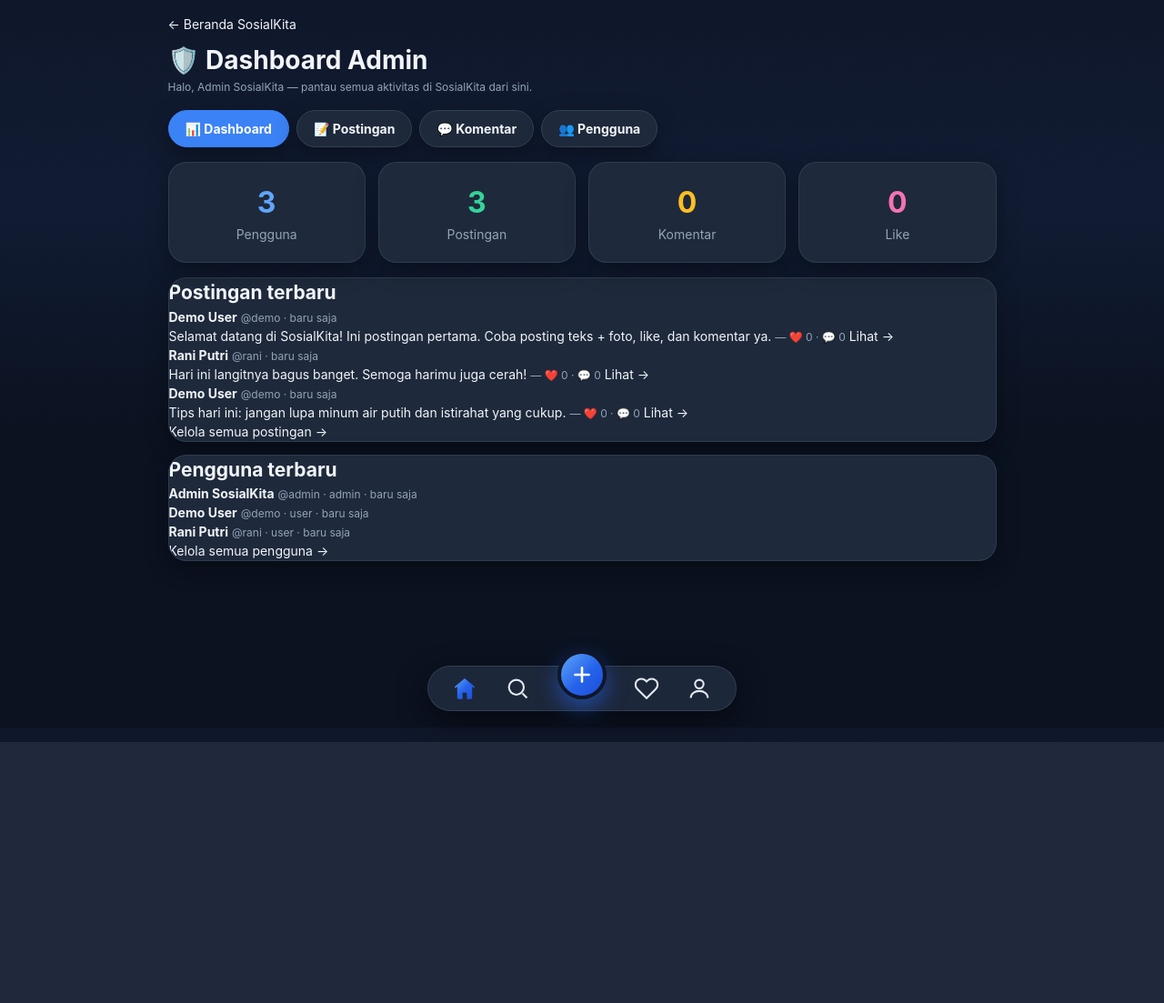
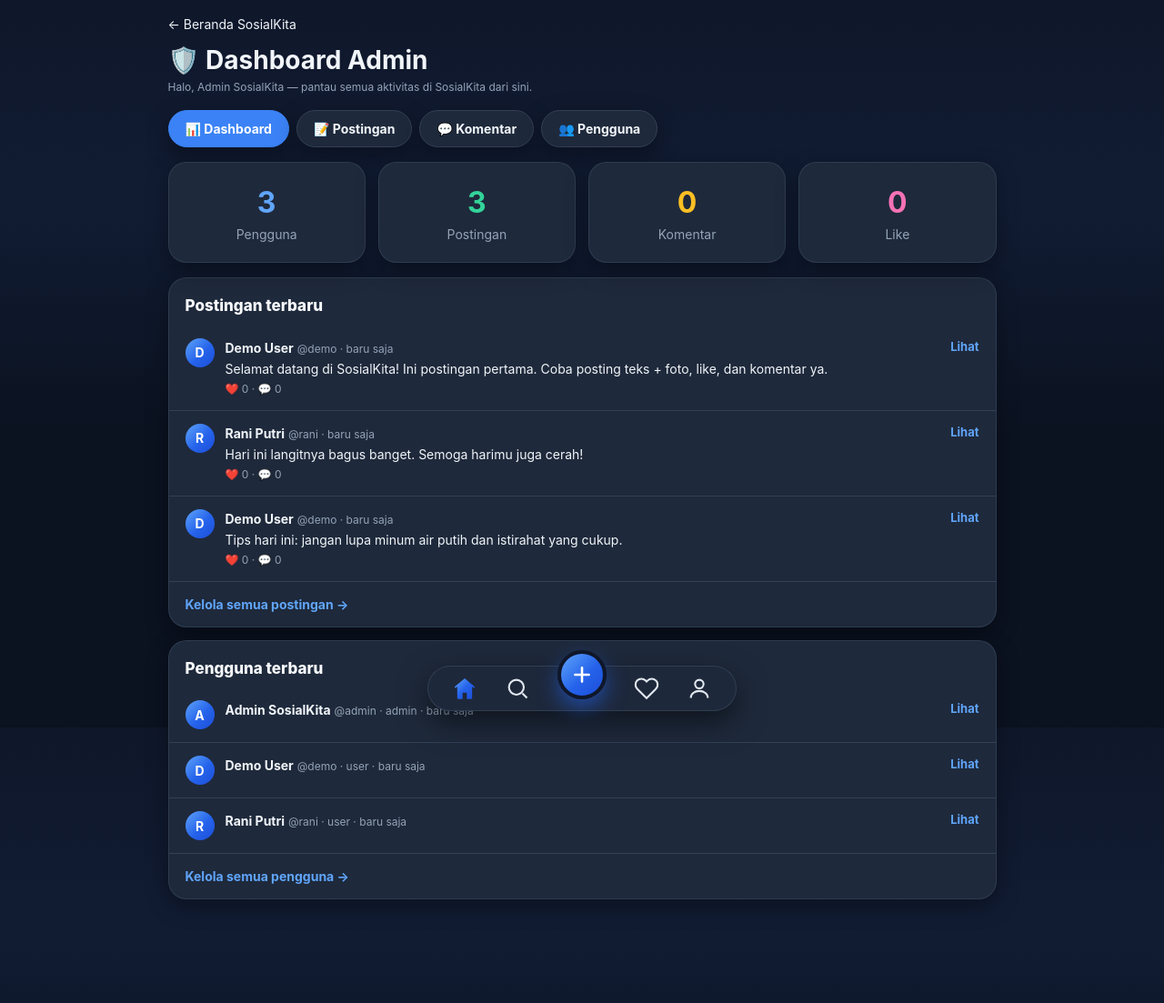
Before and after one commit to rian-nzr/sosialkita, a PHP site: page /admin/index.php in a window 1280 px wide. Shown: the whole page at 91% size. Before the commit the page ends 816 px from the top, so only its background shows below. Run offline with PHP 8.4, Linux system fonts and the light colour scheme; a user stored in the database is signed in; data comes from the database, SQL or seed files in the repository; data that the repository does not hold is empty.

Commit message:
Rapikan Dashboard Admin: daftar postingan & pengguna jadi baris ber-avatar dengan pemisah

```diff
--- a/admin/index.php
+++ b/admin/index.php
@@ -39,23 +39,34 @@ include __DIR__ . '/../includes/header.php';
   </div>
 
   <div class="card">
-    <h2>Postingan terbaru</h2>
+    <div class="card-head"><h2>Postingan terbaru</h2></div>
     <?php if (!$recentPosts): ?><p class="empty">Belum ada postingan.</p><?php endif; ?>
     <?php foreach ($recentPosts as $p): ?>
-      <p><b><?= e($p['name']) ?></b> <span class="muted">@<?= e($p['username']) ?> · <?= e(timeAgo($p['created_at'])) ?></span><br>
-      <?= e(excerpt($p['content'], 120)) ?>
-      <span class="muted">— ❤️ <?= (int)$p['like_count'] ?> · 💬 <?= (int)$p['comment_count'] ?></span>
-      <a href="../post.php?id=<?= (int)$p['id'] ?>">Lihat →</a></p>
+      <div class="list-row">
+        <div class="avatar"><?= e(strtoupper(substr($p['name'], 0, 1))) ?></div>
+        <div class="list-body">
+          <b><?= e($p['name']) ?></b> <span class="list-meta">@<?= e($p['username']) ?> · <?= e(timeAgo($p['created_at'])) ?></span>
+          <p><?= e(excerpt($p['content'], 120)) ?></p>
+          <span class="list-meta">❤️ <?= (int)$p['like_count'] ?> · 💬 <?= (int)$p['comment_count'] ?></span>
+        </div>
+        <a class="list-action" href="../post.php?id=<?= (int)$p['id'] ?>">Lihat</a>
+      </div>
     <?php endforeach; ?>
-    <p><a href="posts.php">Kelola semua postingan →</a></p>
+    <div class="card-foot"><a href="posts.php">Kelola semua postingan →</a></div>
   </div>
 
   <div class="card">
-    <h2>Pengguna terbaru</h2>
+    <div class="card-head"><h2>Pengguna terbaru</h2></div>
     <?php foreach ($recentUsers as $u): ?>
-      <p><b><?= e($u['name']) ?></b> <span class="muted">@<?= e($u['username']) ?> · <?= e($u['role']) ?> · <?= e(timeAgo($u['created_at'])) ?></span></p>
+      <div class="list-row">
+        <div class="avatar"><?= e(strtoupper(substr($u['name'], 0, 1))) ?></div>
+        <div class="list-body">
+          <b><?= e($u['name']) ?></b> <span class="list-meta">@<?= e($u['username']) ?> · <?= e($u['role']) ?> · <?= e(timeAgo($u['created_at'])) ?></span>
+        </div>
+        <a class="list-action" href="../profile.php?u=<?= e($u['username']) ?>">Lihat</a>
+      </div>
     <?php endforeach; ?>
-    <p><a href="users.php">Kelola semua pengguna →</a></p>
+    <div class="card-foot"><a href="users.php">Kelola semua pengguna →</a></div>
   </div>
 </div>
 <?php include __DIR__ . '/../includes/footer.php'; ?>
--- a/assets/css/style.css
+++ b/assets/css/style.css
@@ -137,6 +137,18 @@ input:focus, textarea:focus { outline: none; border-color: var(--primary-light);
 
 .empty { text-align: center; color: var(--muted); padding: 32px 12px; }
 
+/* ===== Daftar rapi (Dashboard Admin) ===== */
+.card-head { padding: 18px 18px 8px; }
+.card-head h2 { font-size: 17px; font-weight: 800; color: #f8fafc; }
+.list-row { display: flex; gap: 12px; padding: 14px 18px; align-items: flex-start; }
+.list-row + .list-row { border-top: 1px solid var(--border); }
+.list-row .list-body { flex: 1; min-width: 0; }
+.list-row .list-body p { word-break: break-word; margin-top: 2px; }
+.list-meta { color: var(--muted); font-size: 12px; }
+.list-row .list-action { flex-shrink: 0; color: var(--primary-light); font-weight: 700; font-size: 13px; white-space: nowrap; }
+.card-foot { padding: 14px 18px; border-top: 1px solid var(--border); }
+.card-foot a { color: var(--primary-light); font-weight: 700; }
+
 /* Bottom nav pill ala Rootly (mode gelap): slate, rounded, FAB biru di tengah */
 .bottom-nav { display: flex; position: fixed; bottom: 18px; left: 50%; transform: translateX(-50%); background: rgba(30, 41, 59, .97); border: 1px solid rgba(51, 65, 85, .9); border-radius: 999px; box-shadow: 0 12px 32px rgba(0, 0, 0, .5); padding: 10px 26px; gap: 30px; align-items: center; z-index: 20; width: max-content; max-width: calc(100vw - 32px); }
 .bottom-nav-item { display: inline-flex; align-items: center; justify-content: center; color: #e2e8f0; line-height: 0; }
```
